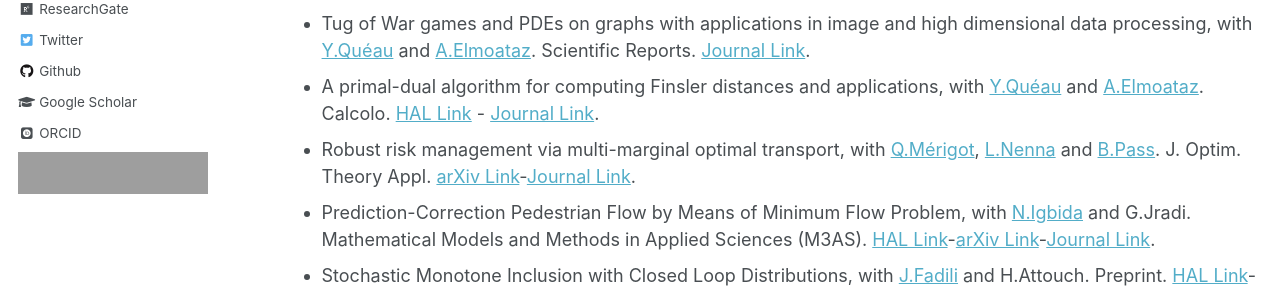
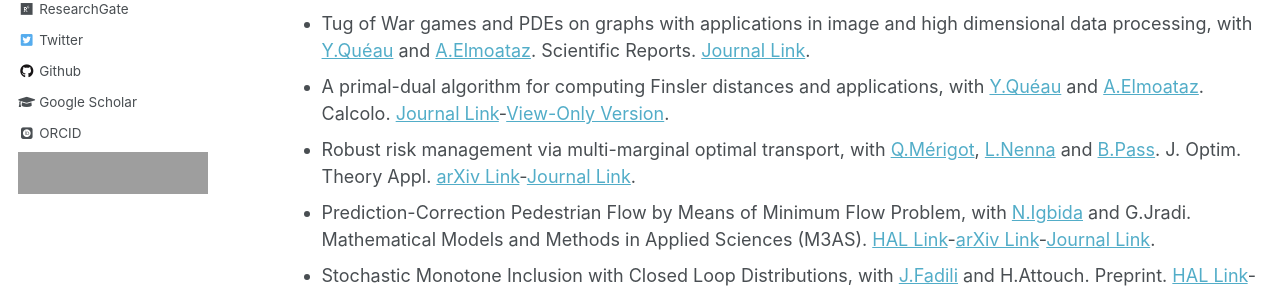
Before and after one commit to enhamza/enhamza.github.io, a Jekyll site: the page built from _pages/publications.md, in a window 1280 px wide and 1168 px high, cut to the strip 406-699 px from the top of the window. Built offline with Jekyll 4.4.1, drawn with Linux system fonts in a browser that asks for light colours; some web fonts are replaced; formulas are drawn with MathJax 3; grey boxes are pictures that could not be loaded.

Commit message:
Update publications.md

```diff
--- a/_pages/publications.md
+++ b/_pages/publications.md
@@ -10,7 +10,7 @@ author_profile: true
 * Beckmann-type problem for degenerate Hamilton-Jacobi equations, with [N.Igbida](https://www.unilim.fr/pages_perso/noureddine.igbida/) and V.T.Nguyen. Quarterly of Applied Mathematics. [HAL Link](https://hal.archives-ouvertes.fr/hal-03020324)-[Journal Link](https://www.ams.org/journals/qam/0000-000-00/S0033-569X-2021-01606-7).
 * Quasi-convex Hamilton--Jacobi equations via limits of Finsler $p$-Laplace type operators, with [N.Igbida](https://www.unilim.fr/pages_perso/noureddine.igbida/) and V.T.Nguyen. SIAM J. Math. Anal. [HAL Link](https://hal.archives-ouvertes.fr/hal-03279460)-[arXiv Link](https://arxiv.org/abs/2107.02606)-[Journal Link](https://epubs.siam.org/doi/pdf/10.1137/21M143306X?casa_token=m37hUOoTZPMAAAAA:uULpuoEYWjdxraeyo4dy7MCE8gAix5NZv0sV7XDSbeGvxx3nTSTI5lRfzTnLKHaXaWHylgu2hfJm) .
 * Tug of War games and PDEs on graphs with applications in image and high dimensional data processing, with [Y.Quéau](https://sites.google.com/view/yvainqueau) and [A.Elmoataz](https://elmoatazbill.users.greyc.fr/). Scientific Reports. [Journal Link](https://www.nature.com/articles/s41598-023-32354-5).
-* A primal-dual algorithm for computing Finsler distances and applications, with [Y.Quéau](https://sites.google.com/view/yvainqueau) and [A.Elmoataz](https://elmoatazbill.users.greyc.fr/). Calcolo. [HAL Link](https://hal.archives-ouvertes.fr/hal-03620343) - [Journal Link](https://link.springer.com/article/10.1007/s10092-024-00596-y).
+* A primal-dual algorithm for computing Finsler distances and applications, with [Y.Quéau](https://sites.google.com/view/yvainqueau) and [A.Elmoataz](https://elmoatazbill.users.greyc.fr/). Calcolo. [Journal Link](https://link.springer.com/article/10.1007/s10092-024-00596-y)-[View-Only Version](https://rdcu.be/dRC68).
 * Robust risk management via multi-marginal optimal transport, with [Q.Mérigot](http://quentin.mrgt.fr/), [L.Nenna](https://lucanenna.github.io/) and [B.Pass](https://sites.ualberta.ca/~pass/). J. Optim. Theory Appl. [arXiv Link](https://arxiv.org/abs/2211.07694)-[Journal Link](https://link.springer.com/article/10.1007/s10957-024-02438-x).
 * Prediction-Correction Pedestrian Flow by Means of Minimum Flow Problem, with [N.Igbida](https://www.unilim.fr/pages_perso/noureddine.igbida/) and G.Jradi. Mathematical Models and Methods in Applied Sciences (M3AS). [HAL Link](https://hal.science/hal-03999852)-[arXiv Link](https://arxiv.org/abs/2302.11315)-[Journal Link](https://doi.org/10.1142/S0218202524500052).
 * Stochastic Monotone Inclusion with Closed Loop Distributions, with [J.Fadili](https://fadili.users.greyc.fr) and H.Attouch. Preprint. [HAL Link](https://hal.science/hal-04652333)-[arXiv Link](https://arxiv.org/abs/2407.13868).
```
